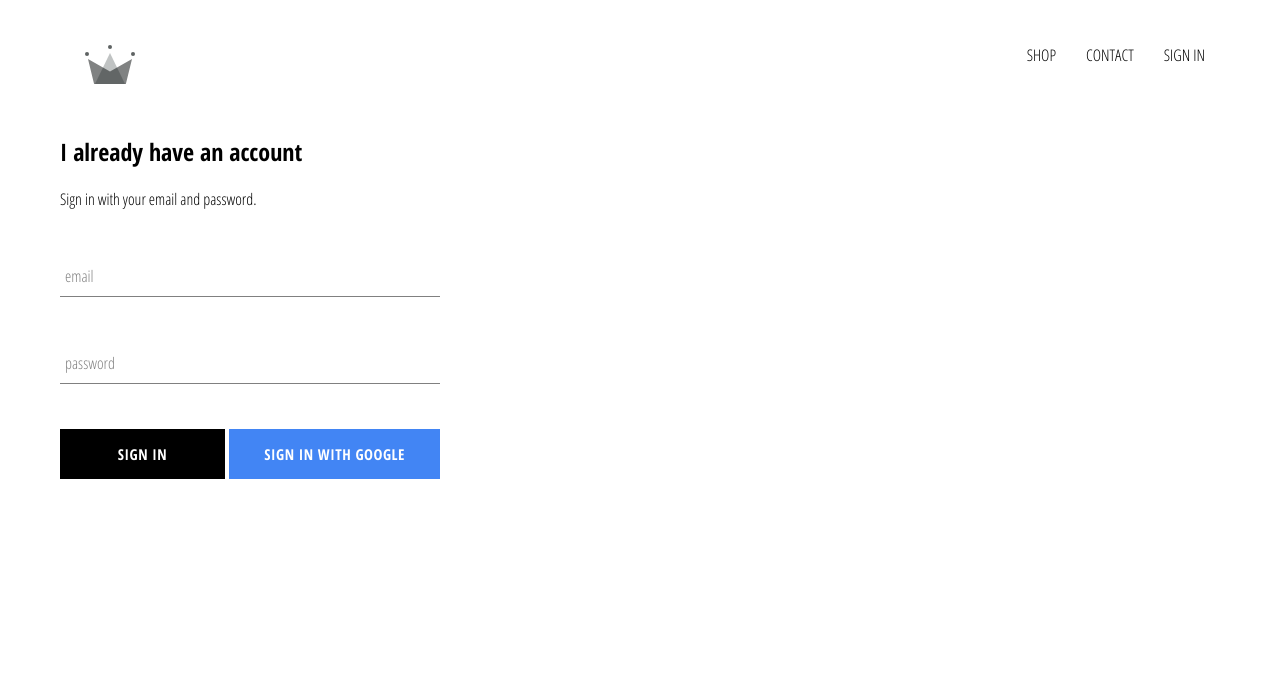
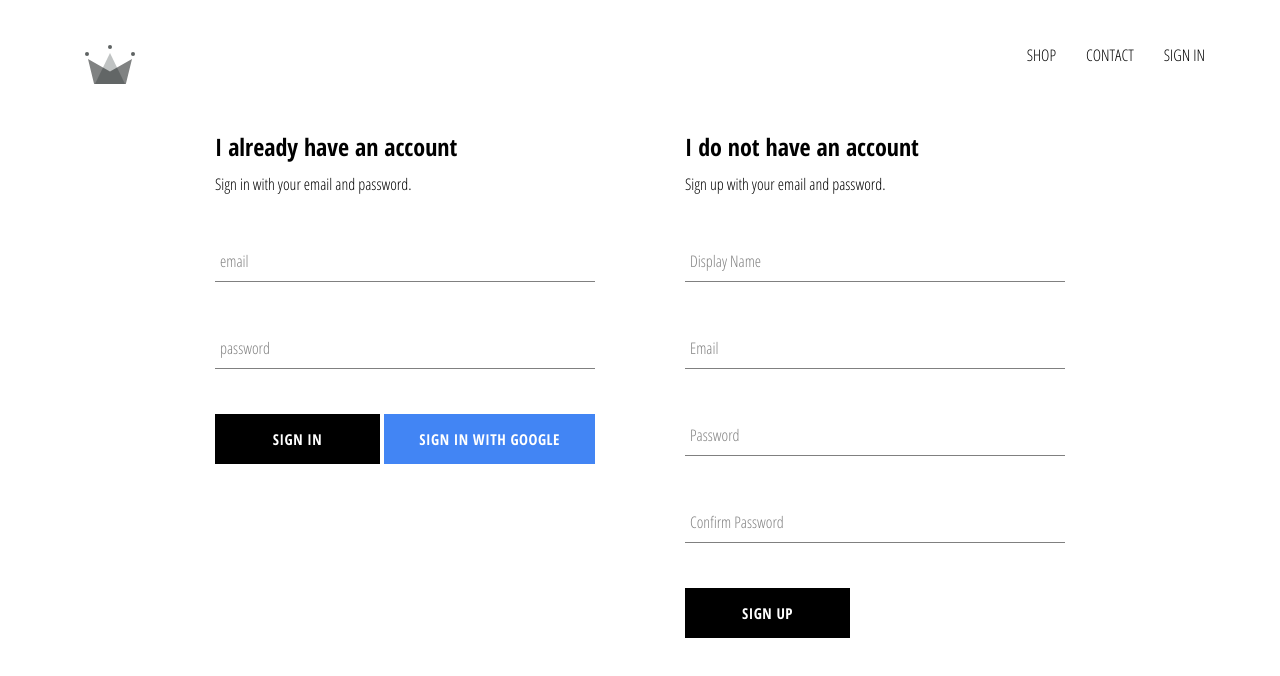
Before and after one commit to TomUngerer/crwn-clothing, a React (Create React App) app: page /signin in a window 1280 px wide. Shown: the top 676 px of the page. Built offline with nearby package versions, Linux system fonts and the light colour scheme; no server answers.

Commit message:
implemented firebase utils,included ability to store authenticated users into our firestore database

```diff
--- a/src/App.js
+++ b/src/App.js
@@ -8,7 +8,7 @@
 import SignInAndSignUp from './pages/sign-in-and-sign-up/sign-in-and-sign-up.component';
 import Header from './components/header/header.component';
 
-import { auth } from './firebase/firebase.utils';
+import { auth, createUserProfileDocument } from './firebase/firebase.utils';
 
 class App extends React.Component {
   constructor() {
@@ -22,10 +22,23 @@
   unsubscribeFromAuth = null;
 
   componentDidMount() {
-    this.unsubscribeFromAuth = auth.onAuthStateChanged(user => {
-      this.setState({currentUser: user});
+    this.unsubscribeFromAuth = auth.onAuthStateChanged(async userAuth => {
+      if(userAuth) {
+        const userRef = await createUserProfileDocument(userAuth);
 
-      console.log(user);
+        userRef.onSnapshot(snapShot => {
+          this.setState({
+            currentUser: {
+              id: snapShot.id,
+              ...snapShot.data()
+            }
+          });
+
+          console.log(this.state);
+        });
+      }
+
+      this.setState({ currentUser: userAuth });
     })
   }
 
--- a/src/components/sign-in/sign-in.component.jsx
+++ b/src/components/sign-in/sign-in.component.jsx
@@ -32,7 +32,7 @@
   render() {
     return(
       <div className='sign-in'>
-        <h2>I already have an account</h2>
+        <h2 className='title'>I already have an account</h2>
         <span>Sign in with your email and password.</span>
 
         <form onSubmit={this.handleSubmit}>
--- /dev/null
+++ b/src/components/sign-up/sign-up.component.jsx
@@ -0,0 +1,102 @@
+import React from 'react';
+
+import FromInput from '../form-input/form-input.component';
+import CustomButton from '../custom-button/custom-button.component';
+
+import { auth, createUserProfileDocument } from '../../firebase/firebase.utils';
+
+import './sign-up.styles.scss';
+
+class SignUp extends React.Component{
+  constructor(){
+    super();
+
+    this.state = {
+      displayName: '',
+      email: '',
+      password: '',
+      confirmPassword: ''
+    }
+  }
+
+  handleSubmit = async event => {
+    event.preventDefault();
+
+    const { displayName, email, password, confirmPassword } = this.state;
+
+    if(password !== confirmPassword) {
+      alert("passwords don't match");
+      return;
+    }
+
+    try {
+      const { user } = await auth.createUserWithEmailAndPassword(email, password);
+
+        await createUserProfileDocument(user, { displayName });
+
+        this.setState({
+          displayName: '',
+          email: '',
+          password: '',
+          confirmPassword: ''
+        })
+
+    } catch (error) {
+      console.error(error)
+    }
+  }
+
+  handleChange = event => {
+    const { name, value } = event.target;
+
+    this.setState({[name]: value});
+  }
+
+  render() {
+    const { displayName, email, password, confirmPassword } = this.state;
+    return(
+      <div className='sign-up'>
+        <h2 className='title'>I do not have an account</h2>
+        <span>Sign up with your email and password.</span>
+
+        <form className='sign-up-form' onSubmit={this.handleSubmit} >
+          <FromInput
+            type='text'
+            name='displayName'
+            value={displayName}
+            onChange={this.handleChange}
+            label='Display Name'
+            required
+          />
+          <FromInput
+            type='email'
+            name='email'
+            value={email}
+            onChange={this.handleChange}
+            label='Email'
+            required
+          />
+          <FromInput
+            type='password'
+            name='password'
+            value={password}
+            onChange={this.handleChange}
+            label='Password'
+            required
+          />
+          <FromInput
+            type='password'
+            name='confirmPassword'
+            value={confirmPassword}
+            onChange={this.handleChange}
+            label='Confirm Password'
+            required
+          />
+          <CustomButton type='submit'> SIGN UP </CustomButton>
+        </form>
+      </div>
+    )
+  }
+}
+
+export default SignUp;
--- /dev/null
+++ b/src/components/sign-up/sign-up.styles.scss
@@ -0,0 +1,9 @@
+.sign-up {
+  display: flex;
+  flex-direction: column;
+  width: 380px;
+
+  .title {
+    margin: 10px 0;
+  }
+}
--- a/src/firebase/firebase.utils.js
+++ b/src/firebase/firebase.utils.js
@@ -12,6 +12,32 @@
     appId: "1:942720927702:web:5a4e5a2b7829cbf7260677"
   };
 
+  export const createUserProfileDocument = async (userAuth, additionalData) => {
+    if(!userAuth) return;
+
+    const userRef = firestore.doc(`users/${userAuth.uid}`);
+
+    const snapShot = await userRef.get();
+
+    if(!snapShot.exists){
+      const { displayName, email } = userAuth;
+      const createdAt = new Date();
+
+      try {
+        await userRef.set({
+          displayName,
+          email,
+          createdAt,
+          ...additionalData
+        })
+      } catch (error) {
+        console.log('error creating user', error.message);
+      }
+    }
+
+    return userRef;
+  };
+
   firebase.initializeApp(config);
 
   export const auth = firebase.auth();
--- a/src/pages/sign-in-and-sign-up/sign-in-and-sign-up.component.jsx
+++ b/src/pages/sign-in-and-sign-up/sign-in-and-sign-up.component.jsx
@@ -1,12 +1,14 @@
 import React from 'react';
 
 import SignIn from '../../components/sign-in/sign-in.component'
+import SignUp from '../../components/sign-up/sign-up.component'
 
 import './sign-in-and-sign-up.styles.scss';
 
 const SignInAndSignUpPage = () => (
-  <div className='sign-in-and-sign-out'>
+  <div className='sign-in-and-sign-up'>
     <SignIn />
+    <SignUp />
   </div>
 )
 
--- a/src/pages/sign-in-and-sign-up/sign-in-and-sign-up.styles.scss
+++ b/src/pages/sign-in-and-sign-up/sign-in-and-sign-up.styles.scss
@@ -0,0 +1,6 @@
+.sign-in-and-sign-up {
+  width: 850px;
+  display: flex;
+  justify-content: space-between;
+  margin: 30px auto;
+}
```
